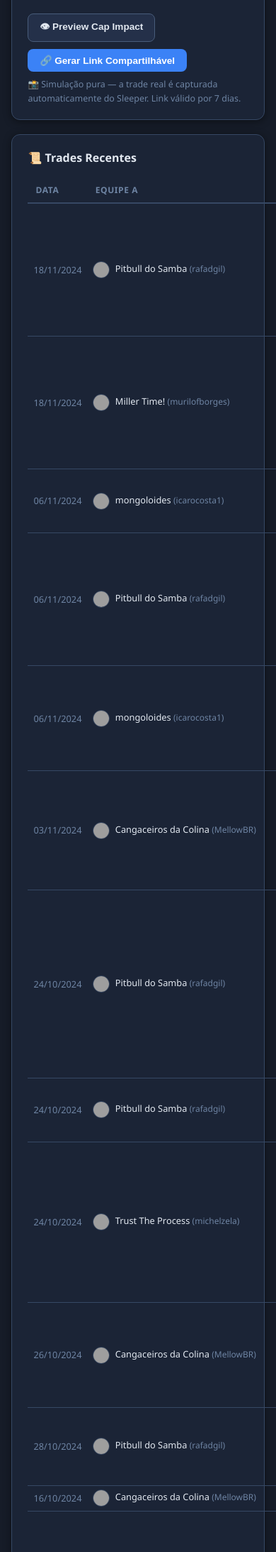
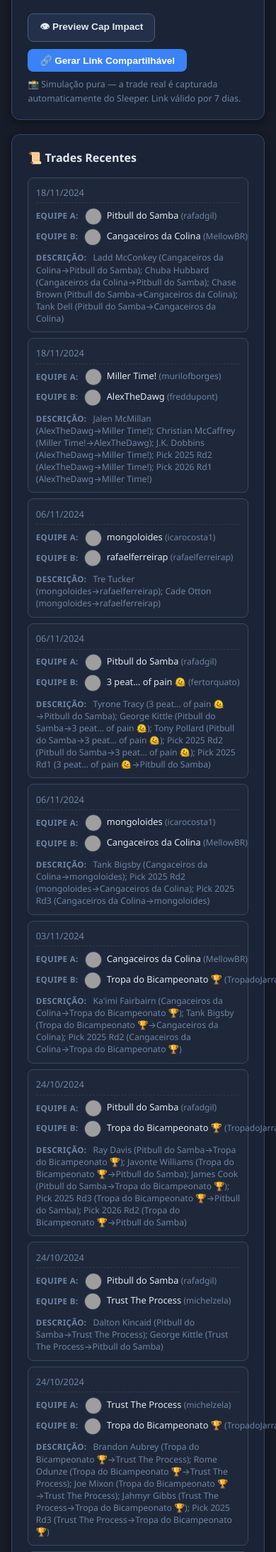
Before and after one commit to MellowBR/Dynasty_Fantasy_Manager, a Flask app: page /trades in a window 390 px wide; the page is wider, and only the part inside the window is pictured. Shown: the part 672-2858 px from the top of that part at 71% size. Run offline with Flask 3, Linux system fonts and the light colour scheme; a user stored in the database is signed in; data comes from the database, SQL or seed files in the repository; data that the repository does not hold is empty; grey boxes are pictures that could not be loaded.

Commit message:
MAN-T3-FIX-UX-3: corrigir overflow horizontal mobile + redesign modal preview com redraft
3 fixes consolidados após screenshot owner detectar overflow:

1. Tabela "Trades Recentes" em mobile (causa raiz do overflow horizontal):
   - Tabela com 4 colunas (Data, Equipe A, Equipe B, Descrição) estourava em mobile porque descrições têm texto longo (vários players com names + arrows).
   - Solução: classe nova `.recent-trades-table` + media query @max-width 768px transforma cada <tr> em card vertical (display: block) com pseudo-label antes de cada td (`content: attr(data-label) ": "`). Headers <thead> escondidos em mobile. Cada td adiciona `data-label` no template pra alimentar o pseudo-elemento.
   - Date row com border-bottom dashed pra separar visualmente. Description com word-break: break-word.

2. Chip das delta bars com overflow horizontal residual:
   - Mudado de `display: inline-block; white-space: nowrap` para `display: block; margin: .4rem auto 0; max-width: 100%; white-space: normal; word-break: break-word; text-align: center`. Chip com texto longo agora wrap em vez de empurrar layout.
   - Belt-and-suspenders: `.delta-bar-section` ganhou `overflow: hidden` pra confinar qualquer outro overflow imprevisto.

3. Modal preview ganha dimensão redraft:
   - assetLine agora retorna `${name}${salary} 🪙{dynasty} ⚡{redraft}` para players (picks têm redraft=0, então skip ⚡ pra não poluir).
   - 2 advantage badges no topo do modal (era 1 só dynasty): dynasty + redraft separados, stacked verticalmente, mesmo formato "✅ {team} leva +{delta}".
   - Função extraída `makeAdvBadge(emoji, label, deltaA, totalIn, totalOut)` reutilizada para os 2 badges (DRY).
   - Per side: linha resumo "🪙 Δ +X · ⚡ Δ +Y" no fim de cada side (mais compacto que 2 linhas separadas como T2).
   - Layout reordenado: cap line primeiro (info crítica), depois envia/recebe, depois dims summary.

Validação: salary_engine_test 48/48; smoke 8/8 (markup novo presente, classes/data-labels esperados, JS makeAdvBadge exportada).

```diff
--- a/static/style.css
+++ b/static/style.css
@@ -1150,6 +1150,8 @@ td.small-text { font-size: .76rem; color: var(--text-dim); }
   border: 1px solid rgba(255,255,255,.06);
   border-radius: 8px;
   font-size: .85rem;
+  /* Belt-and-suspenders: contém qualquer chip ou conteúdo que tente vazar lateralmente. */
+  overflow: hidden;
 }
 
 .delta-bar-header {
@@ -1244,13 +1246,21 @@ td.small-text { font-size: .76rem; color: var(--text-dim); }
 }
 
 .delta-bar-chip {
-  display: inline-block;
-  margin-top: .4rem;
+  /* Display block + margin auto centraliza horizontalmente. max-width: 100% +
+     white-space: normal permitem que team names longos quebrem em 2 linhas
+     em vez de causar overflow horizontal da section. */
+  display: block;
+  margin: .4rem auto 0;
+  width: fit-content;
+  max-width: 100%;
   font-size: .78rem;
   padding: .2rem .6rem;
-  border-radius: 99px;
-  white-space: nowrap;
+  border-radius: 12px;
+  white-space: normal;
+  word-break: break-word;
+  text-align: center;
   font-weight: 600;
+  line-height: 1.3;
 }
 .delta-bar-chip.neutral {
   background: rgba(255,255,255,.06);
@@ -1259,6 +1269,66 @@ td.small-text { font-size: .76rem; color: var(--text-dim); }
 .delta-bar-chip.win-a, .delta-bar-chip.win-b {
   background: rgba(110, 231, 183, 0.15);
   color: #7ee2b5;
+}
+
+/* T3-FIX-UX-3: Recent trades table — stack em mobile pra não estourar largura.
+   Em desktop mantém formato tabular padrão; em <=768px vira lista de cards verticais
+   com label inline (data-label do <td>). Confina text longo de description com word-break. */
+.recent-trades-desc {
+  word-break: break-word;
+}
+@media (max-width: 768px) {
+  .recent-trades-table {
+    display: block;
+    width: 100%;
+  }
+  .recent-trades-table thead {
+    display: none;
+  }
+  .recent-trades-table tbody,
+  .recent-trades-table tr {
+    display: block;
+    width: 100%;
+  }
+  .recent-trades-table tr {
+    border: 1px solid var(--border, rgba(255,255,255,.08));
+    border-radius: 8px;
+    margin-bottom: .5rem;
+    padding: .5rem .65rem;
+    background: rgba(255,255,255,.02);
+  }
+  .recent-trades-table td {
+    display: block;
+    padding: .15rem 0;
+    border: none;
+    width: 100%;
+  }
+  .recent-trades-table td::before {
+    /* Pseudo-label antes do conteúdo da célula em mobile */
+    content: attr(data-label) ": ";
+    font-size: .72rem;
+    color: var(--text-dim, #aaa);
+    text-transform: uppercase;
+    letter-spacing: .03em;
+    margin-right: .35rem;
+    font-weight: 600;
+  }
+  .recent-trades-table .recent-trades-date::before {
+    /* Data: label inline mais discreto */
+    content: '';
+    margin: 0;
+  }
+  .recent-trades-table .recent-trades-date {
+    color: var(--text-dim, #aaa);
+    font-size: .8rem;
+    margin-bottom: .25rem;
+    padding-bottom: .25rem;
+    border-bottom: 1px dashed rgba(255,255,255,.08);
+  }
+  .recent-trades-table .recent-trades-desc {
+    margin-top: .25rem;
+    line-height: 1.4;
+  }
 }
 
 .dynasty-advantage {
--- a/templates/trades.html
+++ b/templates/trades.html
@@ -154,21 +154,21 @@
 <div class="card">
   <h2 class="card-title">📜 Trades Recentes</h2>
   {% if recent_trades %}
-  <table class="data-table">
+  <table class="data-table recent-trades-table">
     <thead><tr><th>Data</th><th>Equipe A</th><th>Equipe B</th><th>Descrição</th></tr></thead>
     <tbody>
       {% for t in recent_trades %}
       <tr>
-        <td class="text-dim" style="white-space:nowrap">{{ t.trade_date.strftime('%d/%m/%Y') if t.trade_date else '—' }}</td>
-        <td class="team-cell">
+        <td class="text-dim recent-trades-date" data-label="Data">{{ t.trade_date.strftime('%d/%m/%Y') if t.trade_date else '—' }}</td>
+        <td class="team-cell" data-label="Equipe A">
           {% if avatar_map.get(t.team_a) %}<img src="https://sleepercdn.com/avatars/{{ avatar_map[t.team_a] }}" class="owner-avatar-sm" onerror="this.style.display='none'">{% endif %}
           {{ t.team_a }}{% if owner_map.get(t.team_a) %} <span class="owner-hint">({{ owner_map[t.team_a] }})</span>{% endif %}
         </td>
-        <td class="team-cell">
+        <td class="team-cell" data-label="Equipe B">
           {% if avatar_map.get(t.team_b) %}<img src="https://sleepercdn.com/avatars/{{ avatar_map[t.team_b] }}" class="owner-avatar-sm" onerror="this.style.display='none'">{% endif %}
           {{ t.team_b }}{% if owner_map.get(t.team_b) %} <span class="owner-hint">({{ owner_map[t.team_b] }})</span>{% endif %}
         </td>
-        <td class="text-dim small-text">{{ t.description }}</td>
+        <td class="text-dim small-text recent-trades-desc" data-label="Descrição">{{ t.description }}</td>
       </tr>
       {% endfor %}
     </tbody>
@@ -507,6 +507,8 @@ function previewTrade() {
 }
 
 function renderPreview(data) {
+  // T3: assetLine mostra 🪙 (dynasty) + ⚡ (redraft) por player. Picks têm
+  // redraft=0 sempre, então só dynasty é exibido pra picks (sem ruído ⚡0).
   function assetLine(a, isPick) {
     const name = isPick ? `${a.season} Rd${a.round}` : a.name;
     const salary = isPick ? '' : ` ($${Math.round(a.salary)})`;
@@ -515,8 +517,26 @@ function renderPreview(data) {
     const dvStr = data.dynasty_available && dv != null
       ? ` 🪙${fmtValue(dv)}${estSuffix}`
       : '';
-    return `${name}${salary}${dvStr}`;
+    const rv = a.redraft_value;
+    const rvStr = (data.dynasty_available && !isPick && rv != null && rv > 0)
+      ? ` ⚡${fmtValue(rv)}`
+      : '';
+    return `${name}${salary}${dvStr}${rvStr}`;
   }
+
+  // T3-FIX-UX: badge construído com ambas as dimensões (dynasty + redraft).
+  function makeAdvBadge(emoji, label, deltaA, totalAIn, totalAOut) {
+    const refVal = Math.max(Math.abs(totalAIn), Math.abs(totalAOut), 1);
+    const pct = Math.abs(deltaA) / refVal * 100;
+    if (deltaA === 0 || pct < 5) {
+      return `<div class="dynasty-advantage neutral">${emoji} ${label}: ⚖️ equilibrada</div>`;
+    } else if (deltaA > 0) {
+      return `<div class="dynasty-advantage win">${emoji} ${label}: ✅ ${data.team_a.name} leva +${fmtValue(deltaA)}</div>`;
+    } else {
+      return `<div class="dynasty-advantage win">${emoji} ${label}: ✅ ${data.team_b.name} leva +${fmtValue(-deltaA)}</div>`;
+    }
+  }
+
   function side(s) {
     const out_p = s.players_out.map(p => assetLine(p, false)).join(', ') || '—';
     const in_p  = s.players_in.map(p  => assetLine(p, false)).join(', ') || '—';
@@ -524,52 +544,54 @@ function renderPreview(data) {
     const in_k  = s.picks_in.map(p  => assetLine(p, true)).join(', ') || '—';
     const capCls = s.over_cap ? 'text-danger' : 'text-ok';
 
-    let dynastyLine = '';
+    // T3: linha resumida de ambas as dimensões em uma só (mais compacto que 2 linhas).
+    let dimsLine = '';
     if (data.dynasty_available) {
-      const deltaCls = s.dynasty_delta > 0 ? 'text-ok' : (s.dynasty_delta < 0 ? 'text-danger' : 'text-dim');
-      const deltaSign = s.dynasty_delta > 0 ? '+' : '';
-      dynastyLine = `<p>🪙 Dynasty: envia <strong>${fmtValue(s.dynasty_total_out)}</strong> · recebe <strong>${fmtValue(s.dynasty_total_in)}</strong> ·
-        Δ <span class="${deltaCls}">${deltaSign}${fmtValue(s.dynasty_delta)}</span></p>`;
+      const dDelta = s.dynasty_delta;
+      const rDelta = s.redraft_delta;
+      const dCls = dDelta > 0 ? 'text-ok' : (dDelta < 0 ? 'text-danger' : 'text-dim');
+      const rCls = rDelta > 0 ? 'text-ok' : (rDelta < 0 ? 'text-danger' : 'text-dim');
+      const dSign = dDelta > 0 ? '+' : '';
+      const rSign = rDelta > 0 ? '+' : '';
+      dimsLine = `<p class="preview-dims">
+        🪙 Δ <span class="${dCls}">${dSign}${fmtValue(dDelta)}</span>
+        · ⚡ Δ <span class="${rCls}">${rSign}${fmtValue(rDelta)}</span>
+      </p>`;
     }
 
-    // M1: prominent banner when this side would go over cap (was a tiny <p>).
-    // over_by derived from cap_remaining_after (negative when over) — no hardcoded SALARY_CAP in JS.
+    // M1: cap-overrun banner.
     const overCapBanner = s.over_cap
       ? `<div class="cap-overrun-alert">⚠️ ${s.name} ficaria $${(-s.cap_remaining_after).toFixed(0)} acima do cap</div>`
       : '';
 
+    // Layout reordenado: cap line primeiro (informação crítica), depois assets, depois dims summary.
     return `<div class="preview-side">
       <h3>${s.name}</h3>
       ${overCapBanner}
-      <p>📤 Envia: <strong>${out_p}</strong> | picks: ${out_k}</p>
-      <p>📥 Recebe: <strong>${in_p}</strong> | picks: ${in_k}</p>
       <p>Cap: $${s.cap_before} → <span class="${capCls}">$${s.cap_after.toFixed(0)}</span>
          (restante: <span class="${capCls}">$${s.cap_remaining_after.toFixed(0)}</span>)</p>
-      ${dynastyLine}
+      <p>📤 Envia: <strong>${out_p}</strong>${out_k !== '—' ? ' | picks: ' + out_k : ''}</p>
+      <p>📥 Recebe: <strong>${in_p}</strong>${in_k !== '—' ? ' | picks: ' + in_k : ''}</p>
+      ${dimsLine}
     </div>`;
   }
 
-  // Advantage badge: positive delta for one side means that team receives more value
-  let advBadge = '';
+  // Advantage badges — agora 2: dynasty + redraft. Stacked verticalmente.
+  let advBadgesHtml = '';
   if (data.dynasty_available) {
-    const dA = data.team_a.dynasty_delta;
-    const refVal = Math.max(
-      Math.abs(data.team_a.dynasty_total_in),
-      Math.abs(data.team_a.dynasty_total_out),
-      1
-    );
-    const pct = Math.abs(dA) / refVal * 100;
-    if (dA === 0 || pct < 5) {
-      advBadge = `<div class="dynasty-advantage neutral">⚖️ Trade equilibrada em valor dynasty</div>`;
-    } else if (dA > 0) {
-      advBadge = `<div class="dynasty-advantage win">✅ ${data.team_a.name} leva vantagem em valor dynasty (+${fmtValue(dA)})</div>`;
-    } else {
-      advBadge = `<div class="dynasty-advantage win">✅ ${data.team_b.name} leva vantagem em valor dynasty (+${fmtValue(-dA)})</div>`;
-    }
+    const dynastyBadge = makeAdvBadge('🪙', 'Dynasty',
+      data.team_a.dynasty_delta,
+      data.team_a.dynasty_total_in,
+      data.team_a.dynasty_total_out);
+    const redraftBadge = makeAdvBadge('⚡', 'Redraft',
+      data.team_a.redraft_delta,
+      data.team_a.redraft_total_in,
+      data.team_a.redraft_total_out);
+    advBadgesHtml = dynastyBadge + redraftBadge;
   }
 
   document.getElementById('modal-content').innerHTML =
-    `${advBadge}<div class="preview-grid">${side(data.team_a)}${side(data.team_b)}</div>`;
+    `${advBadgesHtml}<div class="preview-grid">${side(data.team_a)}${side(data.team_b)}</div>`;
 }
 
 function generateLink() {
```
